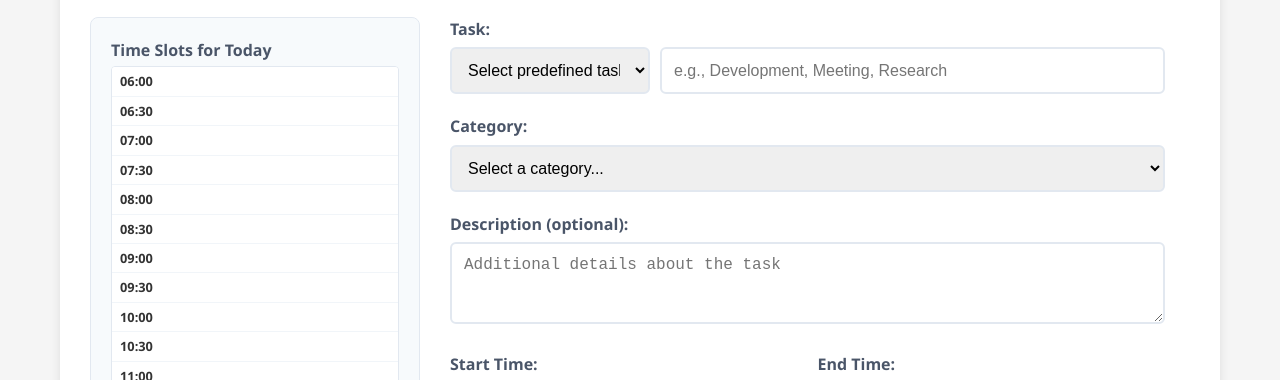
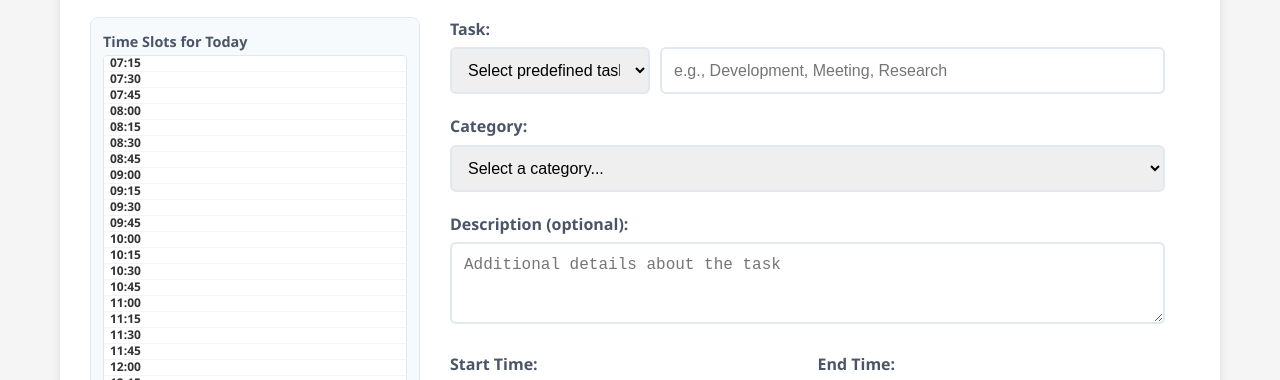
Before and after one commit to petermeissner/timetracker, a plain HTML site: page static/index.html in a window 1280 px wide. Shown: the part 419-799 px from the top of the page. Drawn offline with Linux system fonts and the light colour scheme; no server answers.

Commit message:
time slot improvements

```diff
--- a/static/script.js
+++ b/static/script.js
@@ -463,12 +463,46 @@ document.addEventListener('DOMContentLoaded', function() {
     document.getElementById('startTime').addEventListener('change', handleTimeChange);
     document.getElementById('endTime').addEventListener('change', handleTimeChange);
     document.getElementById('duration').addEventListener('change', handleDurationChange);
+
+    // Readjust time slots on window resize
+    window.addEventListener('resize', function() {
+        setTimeout(adjustTimeSlotsHeight, 100); // Small delay to ensure DOM is updated
+    });
 });
 
 function initializeTimeSlots() {
     generateTimeSlots();
+    adjustTimeSlotsHeight();
     updateSelectedDateDisplay();
     loadDayEntries();
+}
+
+function adjustTimeSlotsHeight() {
+    const container = document.getElementById('timeSlots');
+    if (!container) return;
+
+    // Calculate available height
+    const timeSlotsColumn = container.closest('.timeslots-column');
+    if (!timeSlotsColumn) return;
+
+    const columnHeight = timeSlotsColumn.clientHeight;
+    const headerHeight = timeSlotsColumn.querySelector('.timeslots-header')?.offsetHeight || 0;
+    const instructionHeight = timeSlotsColumn.querySelector('.timeslots-instruction')?.offsetHeight || 0;
+    const padding = 40; // Account for padding and margins
+
+    const availableHeight = columnHeight - headerHeight - instructionHeight - padding;
+    const slotCount = container.children.length;
+
+    if (slotCount > 0 && availableHeight > 0) {
+        const maxSlotHeight = Math.floor(availableHeight / slotCount);
+        const optimalHeight = Math.max(16, Math.min(24, maxSlotHeight)); // Min 16px, max 24px
+
+        // Apply dynamic height to all slots
+        Array.from(container.children).forEach(slot => {
+            slot.style.height = `${optimalHeight}px`;
+            slot.style.minHeight = `${optimalHeight}px`;
+        });
+    }
 }
 
 function generateTimeSlots() {
@@ -477,9 +511,12 @@ function generateTimeSlots() {
 
     container.innerHTML = '';
 
-    // Generate time slots from 6:00 to 22:00 (6 AM to 10 PM) in 30-minute intervals (32 slots)
-    for (let hour = 6; hour < 22; hour++) {
-        for (let minute = 0; minute < 60; minute += 30) {
+    // Generate time slots from 7:15 to 17:00 (7:15 AM to 5:00 PM) in 15-minute intervals (39 slots)
+    for (let hour = 7; hour <= 17; hour++) {
+        const startMinute = (hour === 7) ? 15 : 0; // Start at 7:15 for first hour
+        const endMinute = (hour === 17) ? 0 : 60; // End at 17:00 for last hour
+
+        for (let minute = startMinute; minute < endMinute; minute += 15) {
             const timeSlot = createTimeSlot(hour, minute);
             container.appendChild(timeSlot);
         }
@@ -586,9 +623,9 @@ function updateTimeInputsFromSelection() {
     const [startHour, startMinute] = sortedSlots[0].split('-').map(Number);
     const startTime = `${startHour.toString().padStart(2, '0')}:${startMinute.toString().padStart(2, '0')}`;
 
-    // Calculate end time (last slot + 30 minutes)
+    // Calculate end time (last slot + 15 minutes)
     const [endHour, endMinute] = sortedSlots[sortedSlots.length - 1].split('-').map(Number);
-    let endTotalMinutes = endHour * 60 + endMinute + 30;
+    let endTotalMinutes = endHour * 60 + endMinute + 15;
     const endHourFinal = Math.floor(endTotalMinutes / 60) % 24;
     const endMinuteFinal = endTotalMinutes % 60;
     const endTime = `${endHourFinal.toString().padStart(2, '0')}:${endMinuteFinal.toString().padStart(2, '0')}`;
@@ -700,6 +737,9 @@ function loadDayEntries() {
     dayEntries = entries.filter(entry => entry.date === selectedDate);
 
     updateTimeSlotsWithBookings();
+
+    // Ensure proper height adjustment after slots are updated
+    setTimeout(adjustTimeSlotsHeight, 50);
 }
 
 function updateTimeSlotsWithBookings() {
@@ -725,7 +765,7 @@ function updateTimeSlotsWithBookings() {
             const endTime = new Date(endTimeStr);
 
             const startHour = startTime.getHours();
-            const startMinute = Math.floor(startTime.getMinutes() / 30) * 30;
+            const startMinute = Math.floor(startTime.getMinutes() / 15) * 15;
             const endHour = endTime.getHours();
             const endMinute = endTime.getMinutes();
 
@@ -733,7 +773,7 @@ function updateTimeSlotsWithBookings() {
             const startTotalMinutes = startHour * 60 + startMinute;
             const endTotalMinutes = endHour * 60 + endMinute;
 
-            for (let slotMinutes = startTotalMinutes; slotMinutes < endTotalMinutes; slotMinutes += 30) {
+            for (let slotMinutes = startTotalMinutes; slotMinutes < endTotalMinutes; slotMinutes += 15) {
                 const slotHour = Math.floor(slotMinutes / 60);
                 const slotMinute = slotMinutes % 60;
                 const slotId = `${slotHour}-${slotMinute}`;
--- a/static/styles.css
+++ b/static/styles.css
@@ -374,23 +374,25 @@ header p {
 .timeslots-column {
     background: #f7fafc;
     border-radius: 8px;
-    padding: 20px;
+    padding: 12px;
     border: 1px solid #e2e8f0;
     display: flex;
     flex-direction: column;
     height: 100%;
+    max-height: calc(85vh - 60px);
+    min-height: 400px;
 }
 
 .timeslots-header h3 {
-    margin: 0 0 3px 0;
+    margin: 0 0 2px 0;
     color: #4a5568;
-    font-size: 1rem;
+    font-size: 0.9rem;
 }
 
 .timeslots-instruction {
-    margin: 0 0 8px 0;
+    margin: 0 0 4px 0;
     color: #718096;
-    font-size: 0.8rem;
+    font-size: 0.7rem;
     font-style: italic;
 }
 
@@ -400,19 +402,22 @@ header p {
     border: 1px solid #e2e8f0;
     border-radius: 4px;
     background: white;
-    min-height: 400px;
+    height: 100%;
+    min-height: 300px;
 }
 
 .time-slot {
     display: flex;
     align-items: center;
-    padding: 4px 8px;
+    padding: 2px 6px;
     border-bottom: 1px solid #f1f5f9;
     cursor: pointer;
     transition: all 0.2s ease;
     user-select: none;
     position: relative;
-    min-height: 28px;
+    min-height: 16px;
+    font-size: 0.8rem;
+    line-height: 1;
 }
 
 .time-slot:last-child {
@@ -449,20 +454,21 @@ header p {
 
 .time-slot-time {
     font-weight: 600;
-    min-width: 50px;
-    font-size: 0.8rem;
+    min-width: 42px;
+    font-size: 0.75rem;
+    line-height: 1;
 }
 
 .time-slot-content {
     flex: 1;
-    margin-left: 6px;
+    margin-left: 4px;
 }
 
 .time-slot-task {
-    font-size: 0.75rem;
+    font-size: 0.7rem;
     font-weight: 600;
     color: #2d3748;
-    line-height: 1.2;
+    line-height: 1;
     white-space: nowrap;
     overflow: hidden;
     text-overflow: ellipsis;
```
Also changed, not shown: 1 other file.
